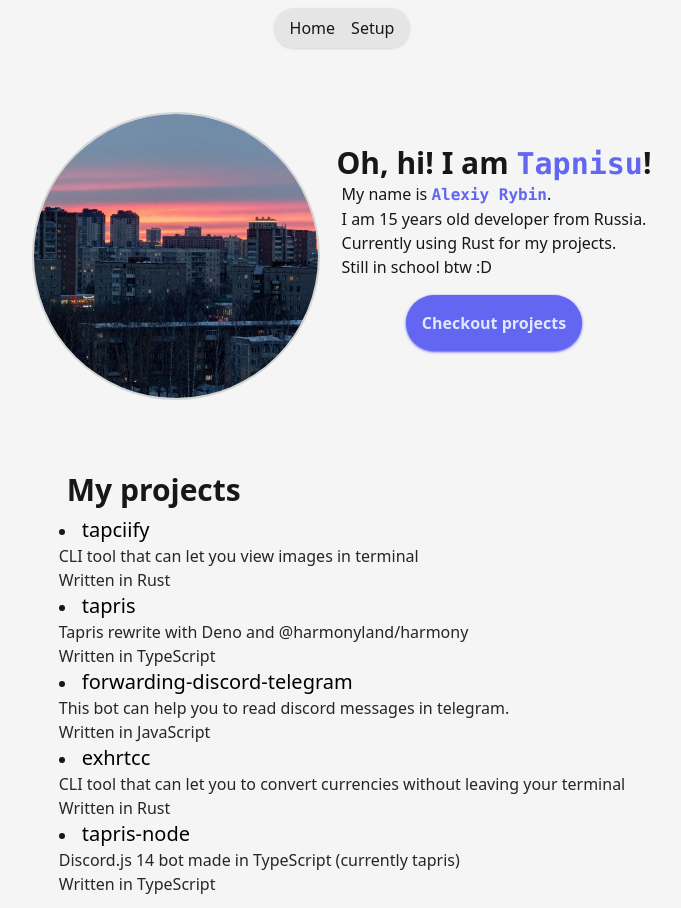
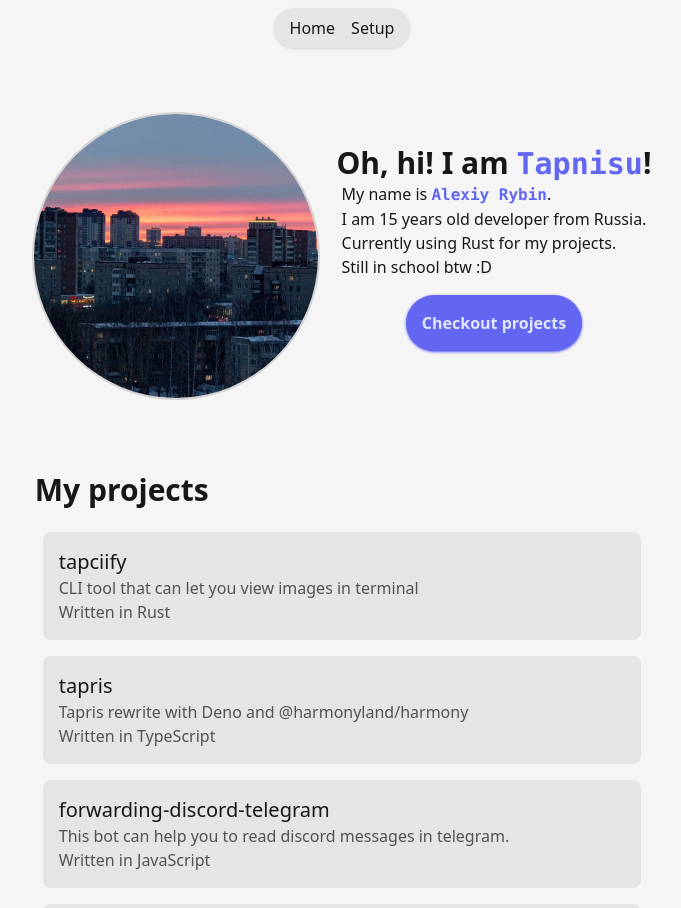
Before and after one commit to tapnisu/tapni.su, a Next.js app: page / in a window 1280 px wide. Shown: the top 908 px of the page, without its empty margins (298-979 px from the left). Built offline with nearby package versions, Linux system fonts and the light colour scheme.

Commit message:
Move my projects tab

```diff
--- a/pages/index.tsx
+++ b/pages/index.tsx
@@ -52,7 +52,7 @@ const HomePage = () => {
 				<div className="p-2">
 					<h1 className="text-3xl font-bold p-2">My projects</h1>
 
-					<ul className="list-inside">
+					<div>
 						{[
 							{
 								name: "tapciify",
@@ -96,24 +96,23 @@ const HomePage = () => {
 								description: string;
 								language: string;
 							}) => (
-								<>
-									<li key={repo.name} className="list-disc">
-										<Link
-											href={repo.url}
-											className="text-xl cursor-pointer text-black hover:text-main-600 dark:text-main-100 dark:hover:text-main-400 transition-colors"
-										>
-											{repo.name}
-										</Link>
-									</li>
-									<p className="text-main-800 dark:text-main-400">
+								<div key={repo.name} className="bg-main-200 dark:bg-main-800 m-4 p-4 rounded-lg">
+									<Link
+										href={repo.url}
+										className="text-xl cursor-pointer text-main-900 dark:text-main-100 hover:text-accent-500 transition-colors"
+									>
+										{repo.name}
+									</Link>
+
+									<p className="text-main-600 dark:text-main-400">
 										{repo.description}
 										<br />
 										Written in {repo.language}
 									</p>
-								</>
+								</div>
 							)
 						)}
-					</ul>
+					</div>
 				</div>
 			</div>
 		</BasePageLayout>
```
